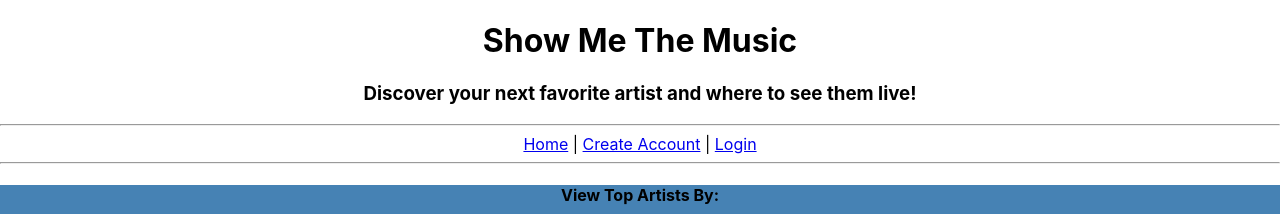
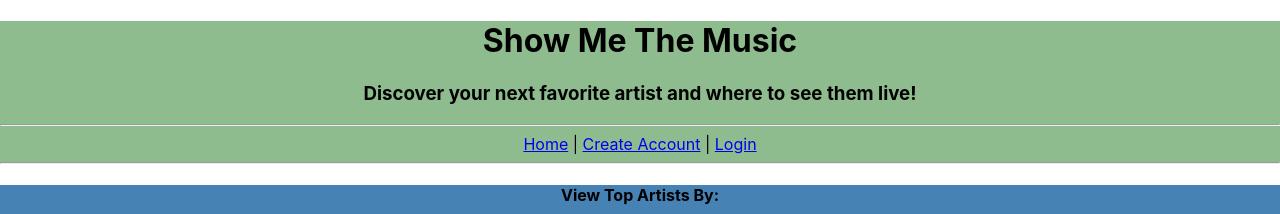
Before and after one commit to BreaGaudioso/ShowMeTheMusic, a React (Create React App) app: page /#/ in a window 1280 px wide. Shown: the top 214 px of the page. Built offline with nearby package versions, Linux system fonts and the light colour scheme.

Commit message:
add minor styling

```diff
--- a/src/components/Artist/Artist.jsx
+++ b/src/components/Artist/Artist.jsx
@@ -1,5 +1,6 @@
 import React from 'react';
 import { Link } from 'react-router-dom';
+import './Artist.css';
 
 const Artist = () => {
     return (
--- a/src/components/header/header.css
+++ b/src/components/header/header.css
@@ -0,0 +1,3 @@
+.Header {
+    background-color: darkseagreen;
+}
--- a/src/components/header/header.jsx
+++ b/src/components/header/header.jsx
@@ -1,9 +1,10 @@
 import React from 'react';
 import { Link } from 'react-router-dom';
+import './Header.css';
 
 const Header = () => {
     return (
-        <div>
+        <div className="Header">
             <h1>Show Me The Music</h1>
             <h3>Discover your next favorite artist and where to see them live!</h3>
             <hr/>
```
